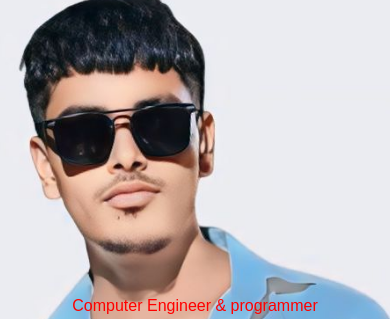
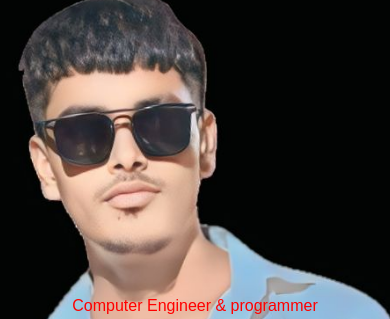
Before and after one commit to sbklove/sbklove.github.io, a plain HTML site: page index.html in a window 390 px wide. Shown: the part 83-402 px from the top of the page. Drawn offline with Linux system fonts and the light colour scheme.

Commit message:
Add files via upload

```diff
--- a/love.css
+++ b/love.css
@@ -346,7 +346,7 @@ nav .fa-solid{
 }
 @media only screen and (max-width:600px){
     #header{
-        background-image: url(sb.jpeg);
+        background-image: url(sb1.jpeg);
     }
     .header-text{
         margin-top:100%;
```
Also changed, not shown: sb1.jpeg (added).
